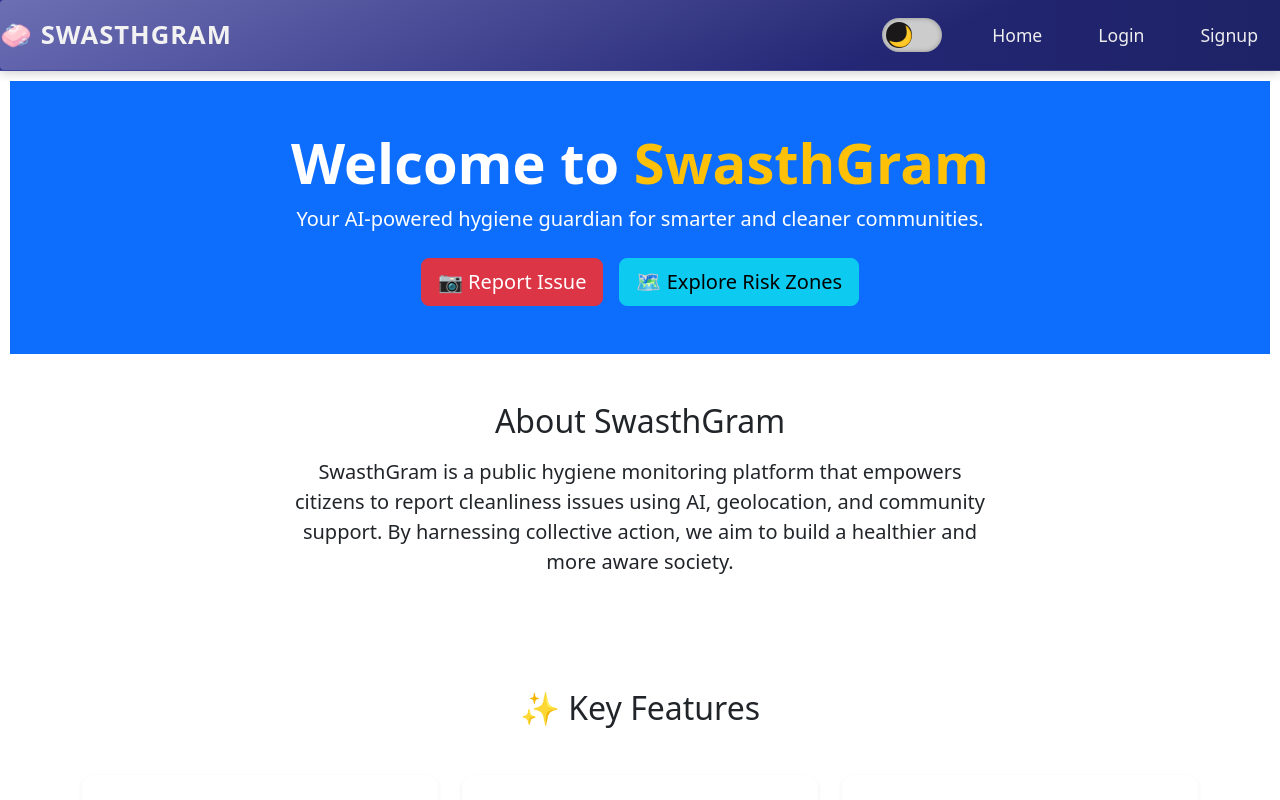
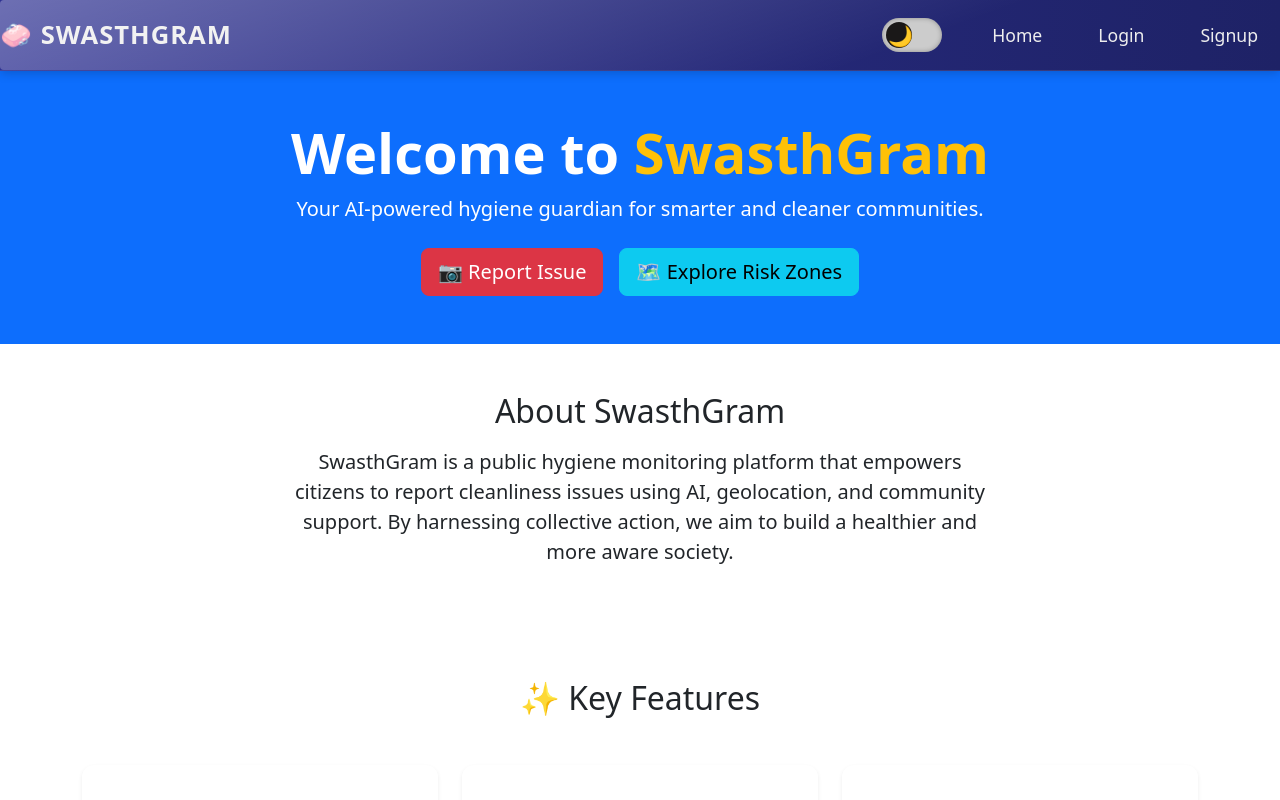
Before and after one commit to Pravalika-Batchu/SwasthGram, a React (Create React App) app in the folder frontend/: page / in a window 1280 px wide. Shown: the top 800 px of the page. Built offline with nearby package versions, Linux system fonts and the light colour scheme.

Commit message:
Update index.css

```diff
--- a/frontend/src/index.css
+++ b/frontend/src/index.css
@@ -2,7 +2,7 @@
   --nav-bg-start: #2E3192;
   --nav-bg-end: #1E2266;
   --surface-overlay-1dp: #1f1f1f;
-  --surface-overlay-6dp: #2c2c2c;
+  --surface-overlay-6dp: #966e6e;
   --primary-btn-color: #d90429;
   --primary-btn-hover: #b00020;
   --secondary-btn-color: #2E3192;
@@ -16,7 +16,6 @@
   --card-text-dark: #cccccc;
 }
 
-/* General Reset and Bootstrap Base Compatibility */
 body,
 html {
   margin: 0;
@@ -36,5 +35,5 @@ body.dark {
 
 
 .page-content {
-  padding: 10px;
+  padding: 0px;
 }
```
